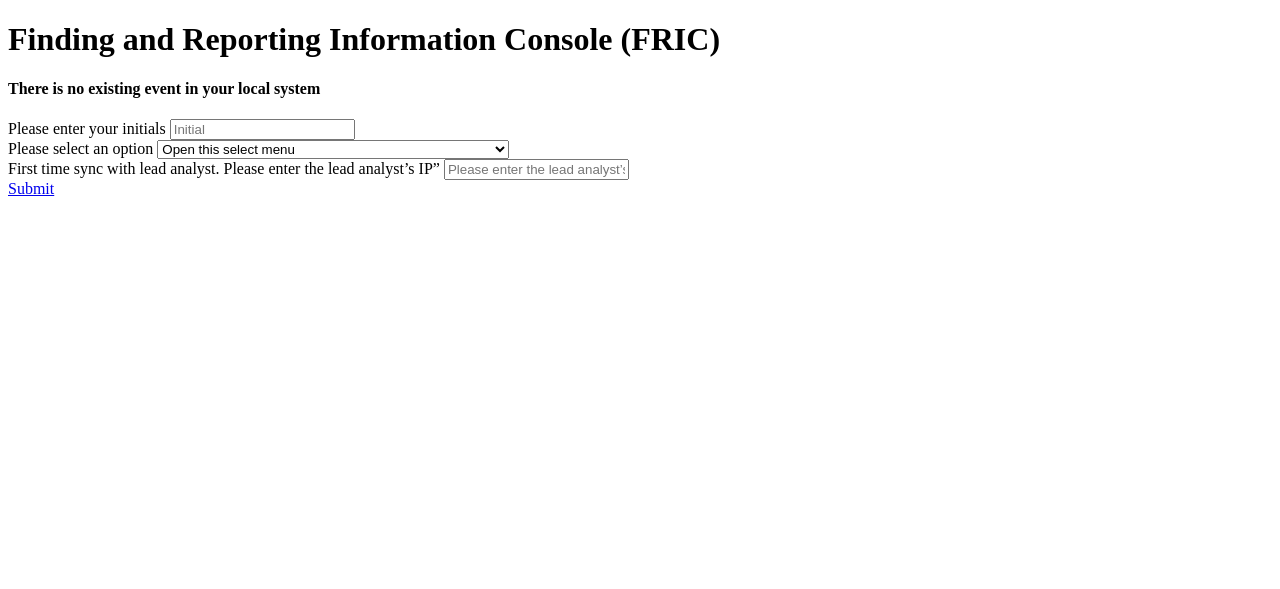
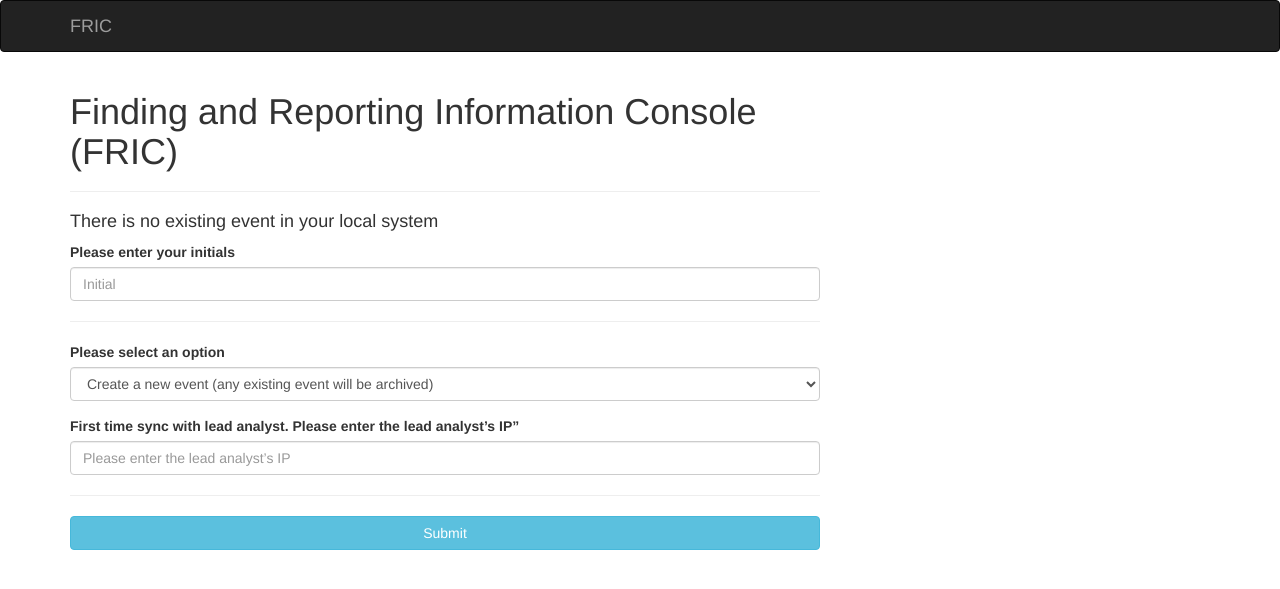
Before and after one commit to miguelmunozh/SE-project, a Flask app: page / in a window 1280 px wide. Shown: the top 589 px of the page. Run offline with Flask 2, Linux system fonts and the light colour scheme; some libraries are stand-ins or nearby versions.

Commit message:
Improved the setupContentView page.

```diff
--- a/flaskProject/templates/SetupContentView.html
+++ b/flaskProject/templates/SetupContentView.html
@@ -1,3 +1,8 @@
+<!-- extends the layout.html main structure to avoid repetition -->
+{% extends "layout.html" %}
+
+<!-- html code for the body of the page-->
+{% block content %}
 <!DOCTYPE html>
 <html lang="en">
 <head>
@@ -7,24 +12,30 @@
     <form>
         <div>
             <h1>Finding and Reporting Information Console (FRIC)</h1>
+            <hr>
             <h4>There is no existing event in your local system</h4>
         </div>
         <div>
             <label>Please enter your initials</label>
             <input type="text" class="form-control"  placeholder="Initial">
         </div>
-        <label >Please select an option</label>
-        <select >
-            <option selected>Open this select menu</option>
-            <option value="1">Create a new event (any existing event will be archived)</option>
-            <option value="2">First time sync with lead analyst.</option>
-        </select>
+        <hr>
+        <div class="form-group">
+            <label for="exampleFormControlSelect1">Please select an option</label>
+            <select class="form-control" id="exampleFormControlSelect1">
+                <option>Create a new event (any existing event will be archived)</option>
+                <option>First time sync with lead analyst.</option>
+            </select>
+        </div>
+
         <div>
             <label>First time sync with lead analyst. Please enter the lead analyst’s IP”</label>
-            <input type="text" placeholder="Please enter the lead analyst’s IP">
+            <input type="text" class="form-control" placeholder="Please enter the lead analyst’s IP">
         </div>
-        <a href="{{ url_for('CreateEvent') }}">Submit</a>
+        <hr>
+        <button class="btn btn-info btn-block" type="submit">Submit</button>
     </form>
 </div>
+{% endblock content %}
 </body>
 </html>
```
